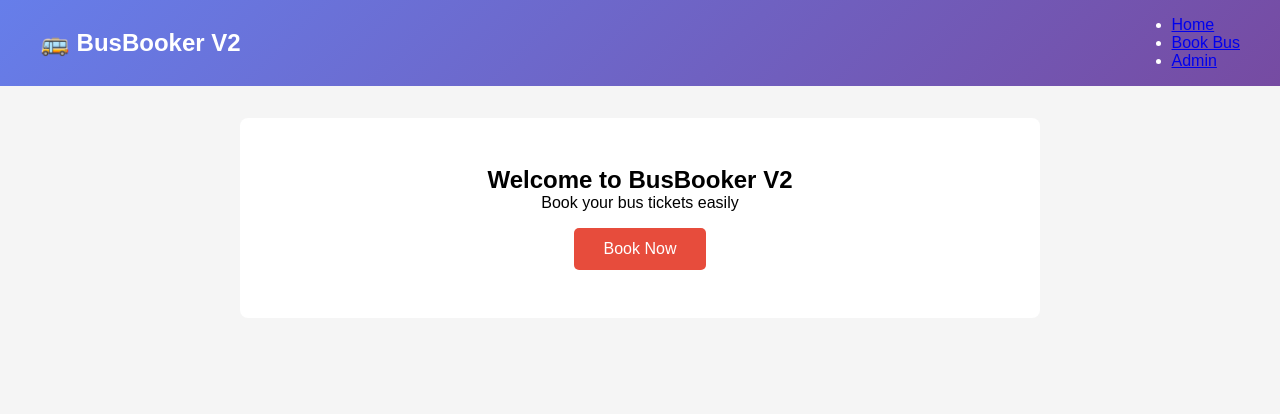
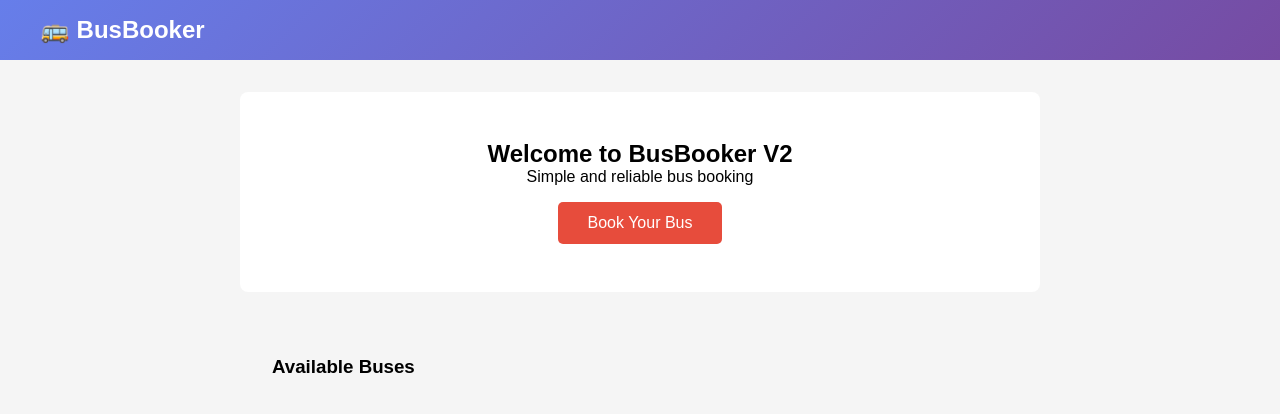
Before and after one commit to nagarjuna281/bus-booking_V2, a website: page src/views/index.html in a window 1280 px wide. Drawn offline with Linux system fonts and the light colour scheme; no server answers.

Commit message:
Update index.html

```diff
--- a/src/views/index.html
+++ b/src/views/index.html
@@ -9,21 +9,21 @@
 <body>
     <nav class="navbar">
         <div class="nav-container">
-            <h1 class="logo">🚌 BusBooker V2</h1>
-            <ul class="nav-menu">
-                <li><a href="/" class="nav-link active">Home</a></li>
-                <li><a href="/booking" class="nav-link">Book Bus</a></li>
-                <li><a href="/admin" class="nav-link">Admin</a></li>
-            </ul>
+            <h1 class="logo">🚌 BusBooker</h1>
         </div>
     </nav>
 
-    <main class="container">
+    <main>
         <section class="hero">
             <h2>Welcome to BusBooker V2</h2>
-            <p>Book your bus tickets easily</p>
-            <a href="/booking" class="cta-button">Book Now</a>
+            <p>Simple and reliable bus booking</p>
+            <a href="/booking" class="cta-button">Book Your Bus</a>
         </section>
+
+        <div style="max-width: 800px; margin: 0 auto; padding: 2rem;">
+            <h3>Available Buses</h3>
+            <div id="busesContainer"></div>
+        </div>
     </main>
 
     <script src="/js/app.js"></script>
```
